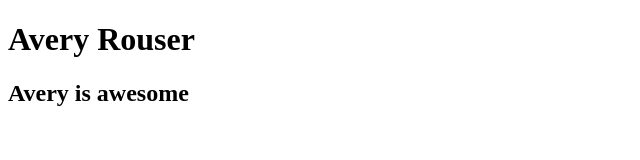
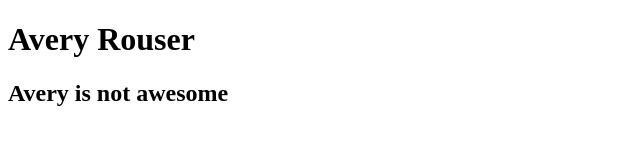
Before and after one commit to avery1221/avery1221.github.io, a plain HTML site: page index.html in a window 1280 px wide. Shown: the full height of the page, 0-640 px from the left. Drawn offline with Linux system fonts and the light colour scheme.

Commit message:
double checking fixes

```diff
--- a/index.html
+++ b/index.html
@@ -5,6 +5,6 @@
 </head>
 <body>
     <h1>Avery Rouser</h1>
-    <h2>Avery is awesome</h2>
+    <h2>Avery is not awesome</h2>
 </body>
 </html>
```
